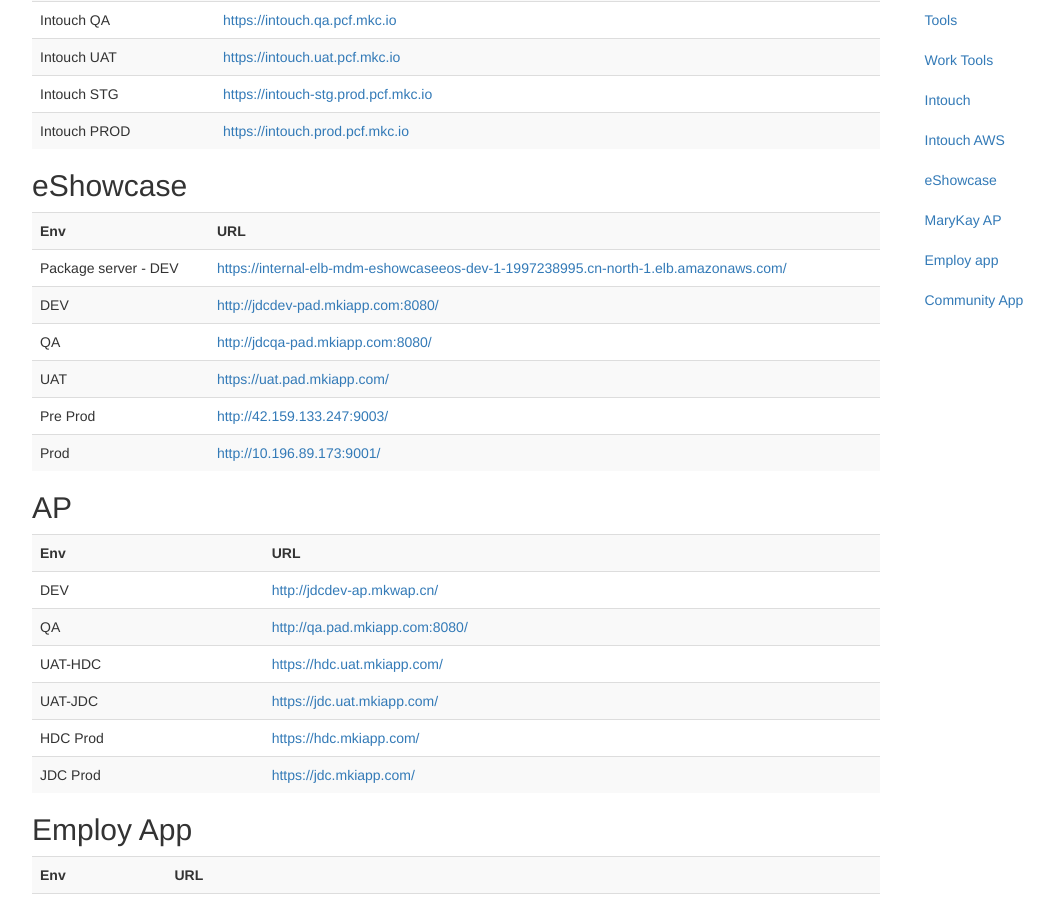
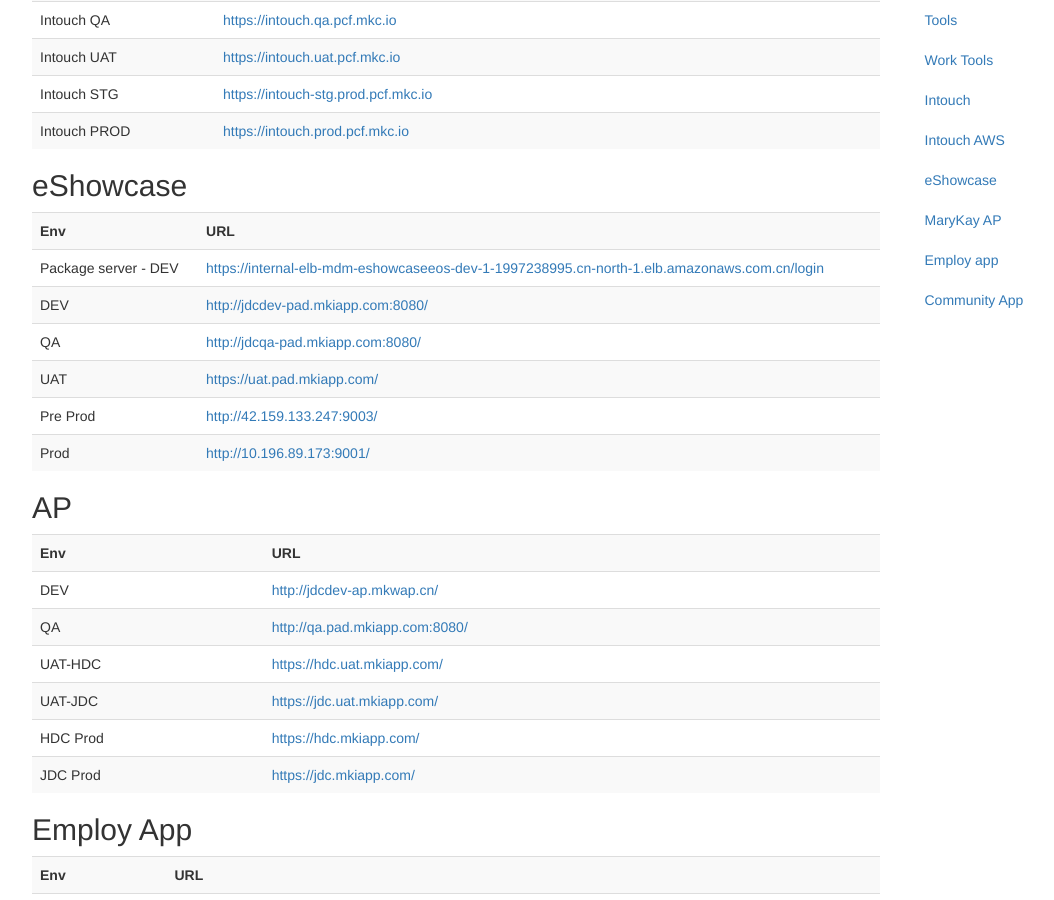
Before and after one commit to risezhang/risezhang.github.io, a Jekyll site: the page static/index.html, which Jekyll copies as it is, in a window 1280 px wide and 900 px high, scrolled down 2036 px. Shown: the whole window, without its empty margins (38-1092 px from the left). Built offline with Jekyll 4.4.1, drawn with Linux system fonts in a browser that asks for light colours; nearby versions of some CDN libraries; some of the changed lines change nothing that is shown.

Commit message:
update host

```diff
--- a/static/index.html
+++ b/static/index.html
@@ -263,7 +263,7 @@
   						</tr>
               <tr>
                 <td>Package server - DEV</td>
-                <td><a href="">https://internal-elb-mdm-eshowcaseeos-dev-1-1997238995.cn-north-1.elb.amazonaws.com/</a></td>
+                <td><a href="">https://internal-elb-mdm-eshowcaseeos-dev-1-1997238995.cn-north-1.elb.amazonaws.com.cn/login</a></td>
               </tr>
   						<tr>
   							<td>DEV</td>
```
